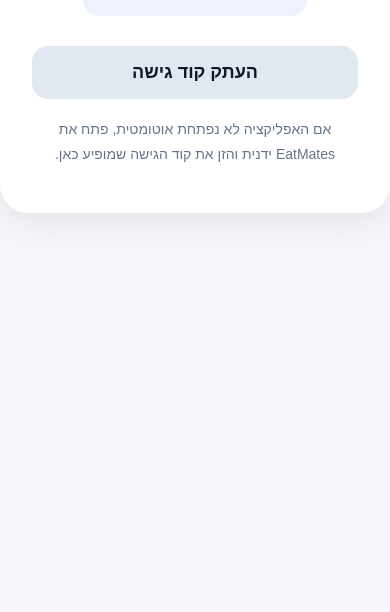
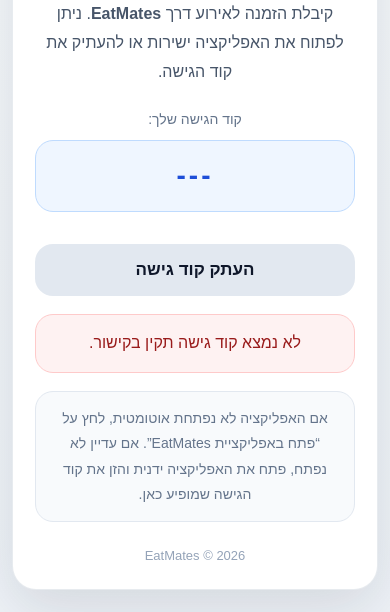
Before and after one commit to djmotti/eatmates-privacy-policy, a plain HTML site: page join.html in a window 390 px wide. Shown: the part 399-1011 px from the top of the page. Before the commit the page ends 844 px from the top, so only its background shows below. Drawn offline with Linux system fonts and the light colour scheme.

Commit message:
Revamp join.html with new styles and functionality

```diff
--- a/join.html
+++ b/join.html
@@ -3,67 +3,114 @@
 <head>
   <meta charset="UTF-8" />
   <meta name="viewport" content="width=device-width, initial-scale=1.0" />
+
   <title>הצטרפות לאירוע - EatMates</title>
 
   <style>
+    * {
+      box-sizing: border-box;
+    }
+
     body {
       margin: 0;
+      min-height: 100vh;
       font-family: Arial, sans-serif;
-      background: #f5f7fb;
-      color: #1e293b;
+      background:
+        radial-gradient(circle at top, rgba(37, 99, 235, 0.12), transparent 34%),
+        linear-gradient(180deg, #f8fafc 0%, #eef2f7 100%);
+      color: #0f172a;
       line-height: 1.8;
+      padding: 20px;
     }
 
     .container {
-      max-width: 720px;
-      margin: 40px auto;
-      background: #fff;
-      border-radius: 28px;
-      padding: 32px;
-      box-shadow: 0 10px 35px rgba(0,0,0,0.08);
+      width: 100%;
+      max-width: 760px;
+      margin: 24px auto;
+      background: #ffffff;
+      border-radius: 30px;
+      padding: 28px;
+      box-shadow: 0 18px 55px rgba(15, 23, 42, 0.12);
       text-align: center;
+      border: 1px solid rgba(148, 163, 184, 0.22);
     }
 
     .logo {
-      width: 110px;
-      margin-bottom: 18px;
+      width: 108px;
+      max-width: 45%;
+      display: block;
+      margin: 0 auto 14px;
+    }
+
+    .banner {
+      width: 100%;
+      border-radius: 22px;
+      display: block;
+      margin: 0 auto 24px;
+      border: 1px solid #e2e8f0;
     }
 
     h1 {
-      margin: 0 0 12px;
+      margin: 0 0 8px;
+      font-size: 28px;
       color: #0f172a;
+    }
+
+    .subtitle {
+      margin: 0 auto 16px;
+      color: #475569;
+      font-size: 16px;
+      max-width: 560px;
+    }
+
+    .app-name {
+      direction: ltr;
+      unicode-bidi: isolate;
+      display: inline-block;
+      font-weight: 800;
+    }
+
+    .code-label {
+      margin-top: 20px;
+      color: #64748b;
+      font-size: 14px;
     }
 
     .code {
       direction: ltr;
       display: inline-block;
-      background: #eef2ff;
+      background: #eff6ff;
       color: #1d4ed8;
-      font-size: 28px;
-      font-weight: bold;
-      padding: 10px 20px;
-      border-radius: 16px;
-      margin: 16px 0;
-      letter-spacing: 2px;
+      font-size: 32px;
+      font-weight: 900;
+      padding: 10px 24px;
+      border-radius: 18px;
+      margin: 8px 0 20px;
+      letter-spacing: 3px;
+      border: 1px solid #bfdbfe;
     }
 
     .btn {
       display: block;
       width: 100%;
-      box-sizing: border-box;
       border: none;
-      border-radius: 16px;
+      border-radius: 18px;
       padding: 16px;
-      font-size: 18px;
-      font-weight: bold;
+      font-size: 17px;
+      font-weight: 800;
       cursor: pointer;
       text-decoration: none;
-      margin-top: 14px;
+      margin-top: 12px;
+      transition: transform 0.12s ease, opacity 0.12s ease;
+    }
+
+    .btn:active {
+      transform: scale(0.98);
     }
 
     .primary {
       background: #2563eb;
-      color: #fff;
+      color: #ffffff;
     }
 
     .secondary {
@@ -71,17 +118,59 @@
       color: #0f172a;
     }
 
+    .outline {
+      background: #ffffff;
+      color: #2563eb;
+      border: 1px solid #bfdbfe;
+    }
+
     .note {
+      background: #f8fafc;
+      border: 1px solid #e2e8f0;
+      border-radius: 18px;
+      padding: 14px;
       color: #64748b;
       font-size: 14px;
       margin-top: 18px;
     }
 
-    .app-name {
+    .error {
+      background: #fef2f2;
+      border: 1px solid #fecaca;
+      color: #991b1b;
+      border-radius: 18px;
+      padding: 14px;
+      margin-top: 18px;
+      display: none;
+    }
+
+    .footer {
+      margin-top: 22px;
+      color: #94a3b8;
+      font-size: 13px;
       direction: ltr;
       unicode-bidi: isolate;
-      display: inline-block;
-      font-weight: bold;
+    }
+
+    @media (max-width: 600px) {
+      body {
+        padding: 12px;
+      }
+
+      .container {
+        margin: 10px auto;
+        padding: 22px;
+        border-radius: 24px;
+      }
+
+      h1 {
+        font-size: 24px;
+      }
+
+      .code {
+        font-size: 28px;
+        width: 100%;
+      }
     }
   </style>
 </head>
@@ -89,53 +178,129 @@
 <body>
   <main class="container">
     <img src="./logo.png" class="logo" alt="EatMates Logo" />
+    <img src="./banner.png" class="banner" alt="EatMates Banner" onerror="this.style.display='none'" />
 
     <h1>הצטרפות לאירוע</h1>
 
-    <p>
+    <p class="subtitle">
       קיבלת הזמנה לאירוע דרך
-      <span class="app-name">EatMates</span>
+      <span class="app-name">EatMates</span>.
+      ניתן לפתוח את האפליקציה ישירות או להעתיק את קוד הגישה.
     </p>
 
+    <div class="code-label">קוד הגישה שלך:</div>
     <div id="codeBox" class="code">---</div>
 
-    <a id="openAppButton" class="btn primary" href="#">
+    <button id="openAppButton" class="btn primary" type="button">
       פתח באפליקציית EatMates
-    </a>
+    </button>
 
-    <button class="btn secondary" onclick="copyCode()">
+    <button class="btn secondary" type="button" onclick="copyCode()">
       העתק קוד גישה
     </button>
 
+    <a id="installButton" class="btn outline" href="https://play.google.com/apps/internaltest/4701159345375549777">
+      התקן או עדכן את EatMates
+    </a>
+
+    <div id="errorBox" class="error">
+      לא נמצא קוד גישה תקין בקישור.
+    </div>
+
     <p class="note">
-      אם האפליקציה לא נפתחת אוטומטית, פתח את EatMates ידנית והזן את קוד הגישה שמופיע כאן.
+      אם האפליקציה לא נפתחת אוטומטית, לחץ על “פתח באפליקציית EatMates”.
+      אם עדיין לא נפתח, פתח את האפליקציה ידנית והזן את קוד הגישה שמופיע כאן.
     </p>
+
+    <div class="footer">
+      EatMates © 2026
+    </div>
   </main>
 
   <script>
-    const params = new URLSearchParams(window.location.search);
-    const code = (params.get('code') || '').trim().toUpperCase();
+    const INTERNAL_TEST_URL = 'https://play.google.com/apps/internaltest/4701159345375549777';
+
+    function getCodeFromUrl() {
+      const params = new URLSearchParams(window.location.search);
+      const fromQuery = params.get('code');
+
+      if (fromQuery) {
+        return fromQuery.trim().toUpperCase();
+      }
+
+      const hash = window.location.hash || '';
+      const hashCode = hash.replace('#', '').replace('code=', '');
+
+      if (hashCode) {
+        return hashCode.trim().toUpperCase();
+      }
+
+      const pathParts = window.location.pathname.split('/').filter(Boolean);
+      const lastPart = pathParts[pathParts.length - 1];
+
+      if (lastPart && lastPart.toLowerCase() !== 'join.html') {
+        return decodeURIComponent(lastPart).trim().toUpperCase();
+      }
+
+      return '';
+    }
+
+    const code = getCodeFromUrl();
 
     const codeBox = document.getElementById('codeBox');
     const openAppButton = document.getElementById('openAppButton');
+    const installButton = document.getElementById('installButton');
+    const errorBox = document.getElementById('errorBox');
+
+    function getDeepLink() {
+      return 'eatmates://join/' + encodeURIComponent(code);
+    }
+
+    function getAndroidIntentLink() {
+      return 'intent://join/' + encodeURIComponent(code) + '#Intent;scheme=eatmates;end';
+    }
+
+    function openEatMates() {
+      if (!code) return;
+
+      const isAndroid = /Android/i.test(navigator.userAgent);
+      const deepLink = isAndroid ? getAndroidIntentLink() : getDeepLink();
+
+      window.location.href = deepLink;
+
+      setTimeout(() => {
+        installButton.style.opacity = '1';
+      }, 1200);
+    }
+
+    async function copyCode() {
+      if (!code) return;
+
+      try {
+        await navigator.clipboard.writeText(code);
+        alert('קוד הגישה הועתק');
+      } catch (error) {
+        const tempInput = document.createElement('input');
+        tempInput.value = code;
+        document.body.appendChild(tempInput);
+        tempInput.select();
+        document.execCommand('copy');
+        document.body.removeChild(tempInput);
+        alert('קוד הגישה הועתק');
+      }
+    }
 
     if (code) {
       codeBox.textContent = code;
-      openAppButton.href = 'eatmates://join/' + encodeURIComponent(code);
+      openAppButton.addEventListener('click', openEatMates);
+      installButton.href = INTERNAL_TEST_URL;
 
-      setTimeout(() => {
-        window.location.href = openAppButton.href;
-      }, 700);
+      setTimeout(openEatMates, 800);
     } else {
-      codeBox.textContent = 'לא נמצא קוד';
+      codeBox.textContent = '---';
       openAppButton.style.display = 'none';
-    }
-
-    function copyCode() {
-      if (!code) return;
-      navigator.clipboard.writeText(code).then(() => {
-        alert('קוד הגישה הועתק');
-      });
+      installButton.style.display = 'none';
+      errorBox.style.display = 'block';
     }
   </script>
 </body>
```
